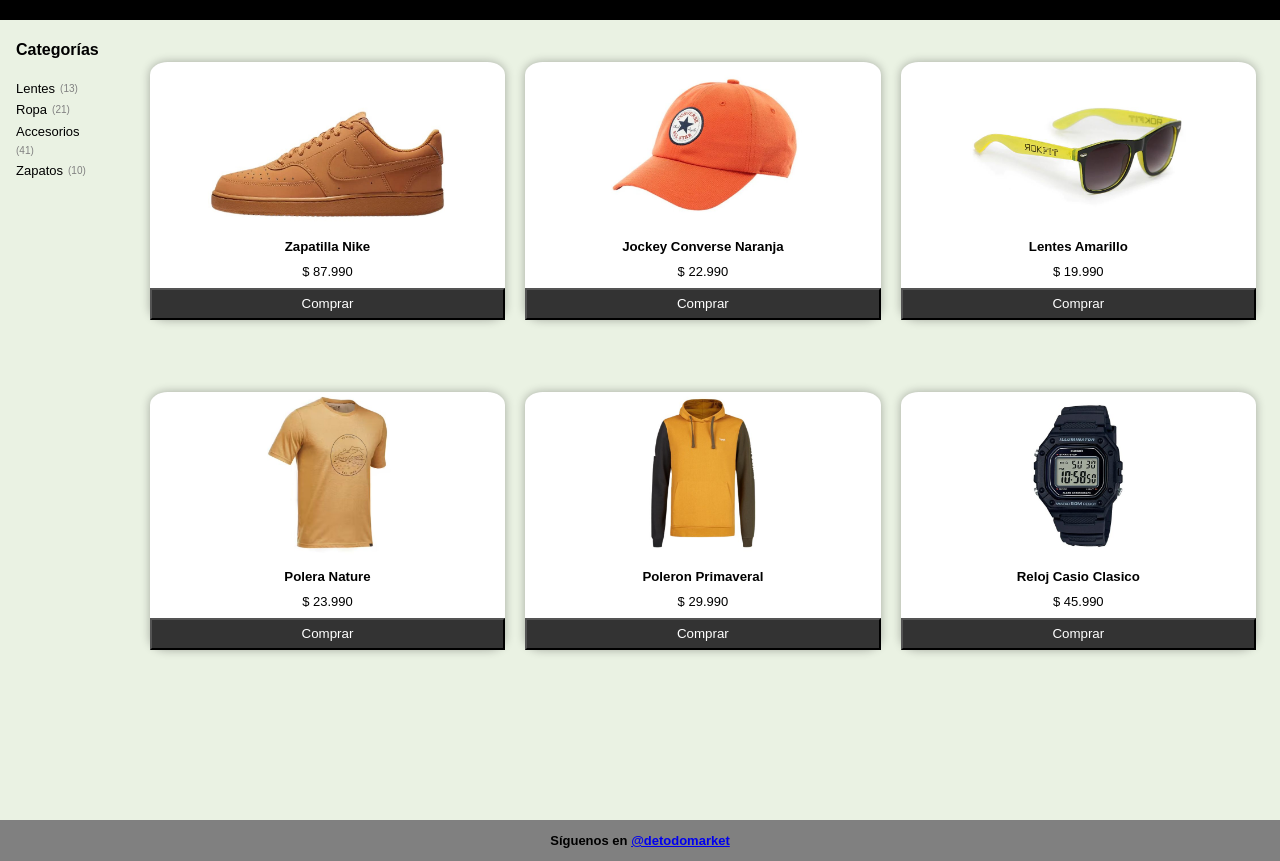
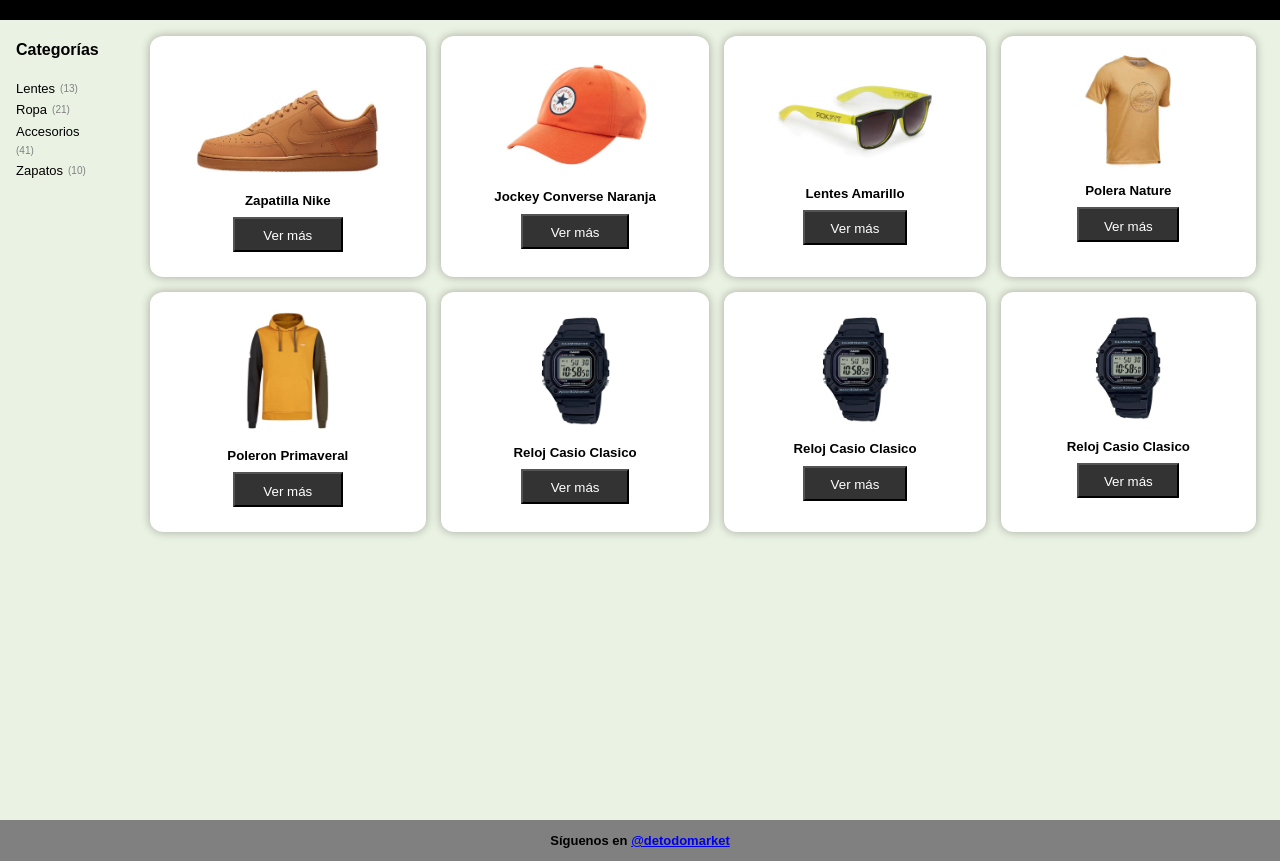
Before and after one commit to franklinxavier14/media_queri, a plain HTML site: page index.html in a window 1280 px wide. Shown: the part 60-921 px from the top of the page. Drawn offline with Linux system fonts and the light colour scheme.

Commit message:
se modifica la grilla de productos

```diff
--- a/assets/css/estilos.css
+++ b/assets/css/estilos.css
@@ -95,15 +95,17 @@
 }
 .producto img {
     width: 80%;
+    margin-top: 1em;
 }
 .coleccion {
     padding-top: 1em;
     display: grid;
-    grid-template-columns: auto auto auto;
-    gap: 20px;
-    align-items: center;
-    height: 40em;
+    grid-template-columns: auto auto auto auto;
+    gap: 15px;
+    /* align-items: center; */
+    height: 31em;
     margin-right: 1.5em;
+
 }
 .producto h5 {
     margin-top: 1em;
@@ -115,11 +117,12 @@
     font-size: small;
 }
 .producto button {
-    width: 100%;
+    width: 40%;
     color: white;
     background-color: #333;
-    padding-top: 0.5em;
+    padding-top: 00.7em;
     padding-bottom: 0.5em;
+    margin-top: 0,8em;
 }
 h1 {
     font-family: 'Carter One';
--- a/index.html
+++ b/index.html
@@ -56,38 +56,42 @@
           <div class="producto">
             <img src="assets\img\zapatilla.jpg" alt="zapatillas" />
             <h5>Zapatilla Nike</h5>
-            <p>$ 87.990</p>
-            <button>Comprar</button>
+            <button>Ver más</button>
           </div>
           <div class="producto">
             <img src="assets\img\jockey.jpg" alt="jockey" />
             <h5>Jockey Converse Naranja</h5>
-            <p>$ 22.990</p>
-            <button>Comprar</button>
+            <button>Ver más</button>
           </div>
           <div class="producto">
             <img src="assets\img\lentes.jpg" alt="lentes" />
             <h5>Lentes Amarillo</h5>
-            <p>$ 19.990</p>
-            <button>Comprar</button>
+            <button>Ver más</button>
           </div>
           <div class="producto">
             <img src="assets\img\polera.jpg" alt="polera" />
             <h5>Polera Nature</h5>
-            <p>$ 23.990</p>
-            <button>Comprar</button>
+            <button>Ver más</button>
           </div>
           <div class="producto">
             <img src="assets\img\poleron.jpg" alt="poleron" />
             <h5>Poleron Primaveral</h5>
-            <p>$ 29.990</p>
-            <button>Comprar</button>
+            <button>Ver más</button>
           </div>
           <div class="producto">
             <img src="assets\img\Reloj.jpg" alt="reloj" />
             <h5>Reloj Casio Clasico</h5>
-            <p>$ 45.990</p>
-            <button>Comprar</button>
+            <button>Ver más</button>
+          </div>
+          <div class="producto">
+            <img src="assets\img\Reloj.jpg" alt="reloj" />
+            <h5>Reloj Casio Clasico</h5>
+            <button>Ver más</button>
+          </div>
+          <div class="producto">
+            <img src="assets\img\Reloj.jpg" alt="reloj" />
+            <h5>Reloj Casio Clasico</h5>
+            <button>Ver más</button>
           </div>
         </div>
       </main>
```
